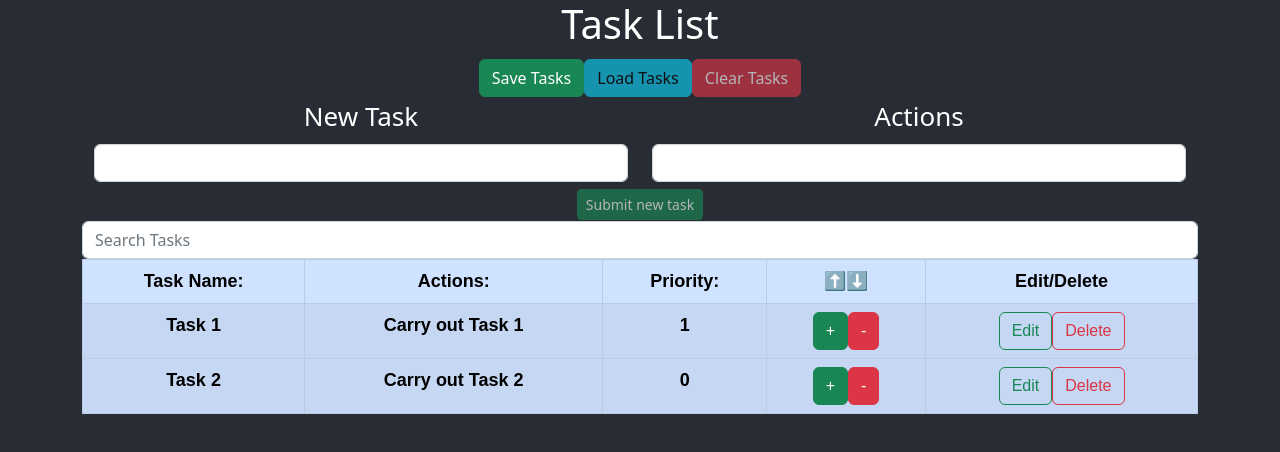
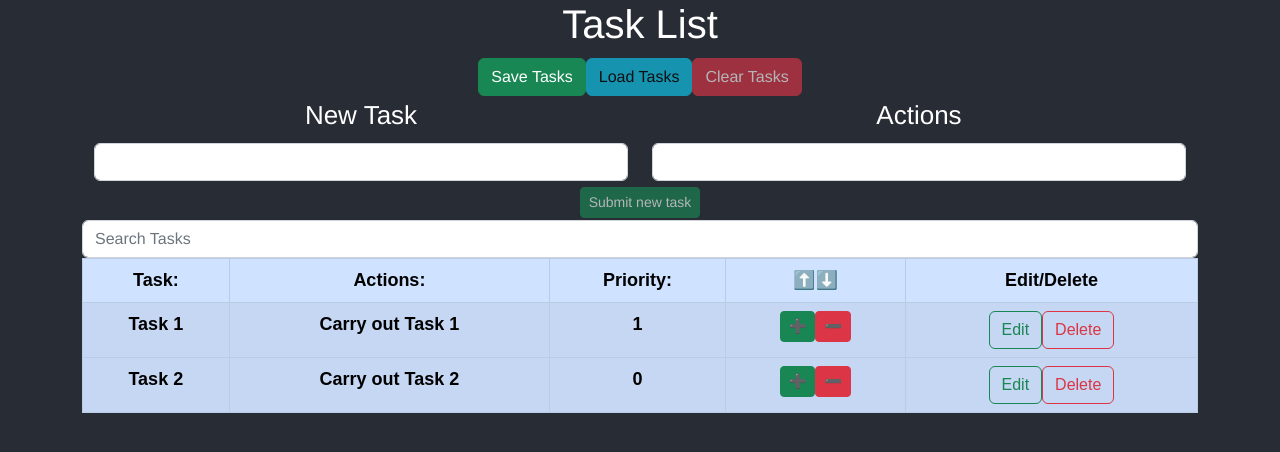
Before and after one commit to arnoldatk94/Project-1, a React (Create React App) app: page / in a window 1280 px wide. Shown: the top 452 px of the page. Built offline with nearby package versions, Linux system fonts and the light colour scheme.

Commit message:
Tweaking table header alignment

```diff
--- a/src/App.css
+++ b/src/App.css
@@ -7,6 +7,7 @@ body,
 
 #root {
   background-color: #282c34;
+  font-family: Helvetica, Arial, sans-serif;
 }
 
 .App {
--- a/src/Components/TaskEdit.js
+++ b/src/Components/TaskEdit.js
@@ -43,22 +43,33 @@ class TaskEdit extends React.Component {
         <tbody>
           <tr>
             <th>
-              <input
-                type="text"
+              <textarea
+                // as="textarea"
+                rows={3}
+                type="textarea"
                 required="required"
                 placeholder={this.props.title}
                 name="title"
                 onChange={this.handleChange}
-              ></input>
+              ></textarea>
             </th>
             <th>
-              <input
-                type="text"
+              {/* <input
+                // as="textarea"
+                rows={3}
+                type="textarea"
                 required="required"
                 placeholder={this.props.task}
                 name="task"
                 onChange={this.handleChange}
-              ></input>
+              ></input> */}
+              <textarea
+                rows={3}
+                required="required"
+                placeholder={this.props.task}
+                name="task"
+                onChange={this.handleChange}
+              ></textarea>
             </th>
             <th>{this.props.priority}</th>
             <th>
--- a/src/Components/TaskList.js
+++ b/src/Components/TaskList.js
@@ -205,8 +205,8 @@ export default class TaskList extends React.Component {
           <form>
             <Table responsive striped bordered variant="primary">
               <thead>
-                <tr>
-                  <th>Task Name: </th>
+                <tr className="headerTable">
+                  <th>Task: </th>
                   <th>Actions: </th>
                   <th>Priority: </th>
                   <th>⬆️⬇️</th>
--- a/src/Components/TaskReadOnly.js
+++ b/src/Components/TaskReadOnly.js
@@ -12,16 +12,19 @@ class TaskReadOnly extends React.Component {
             <th>{this.props.priority}</th>
             <th>
               <Button
+                size="sm"
                 variant="success"
                 onClick={() => this.props.increase(this.props.id)}
               >
-                +
+                ➕
               </Button>
+
               <Button
+                size="sm"
                 variant="danger"
                 onClick={() => this.props.decrease(this.props.id)}
               >
-                -
+                ➖
               </Button>
             </th>
             <th>
--- a/src/index.css
+++ b/src/index.css
@@ -7,27 +7,23 @@ body {
   -moz-osx-font-smoothing: grayscale;
 }
 
-/* code {
+code {
   font-family: source-code-pro, Menlo, Monaco, Consolas, "Courier New",
     monospace;
-} */
-
-code {
-  font-family: Arial, Helvetica, sans-serif monospace;
 }
 
 .table {
   font-family: Arial, Helvetica, sans-serif;
   font-size: large;
-  white-space: nowrap;
+
+  vertical-align: top;
 }
 
-thead {
-  white-space: nowrap;
+tr.headerTable {
+  vertical-align: top;
 }
 
 tbody {
   font-style: normal;
   font-size: large;
-  white-space: nowrap;
 }
```
